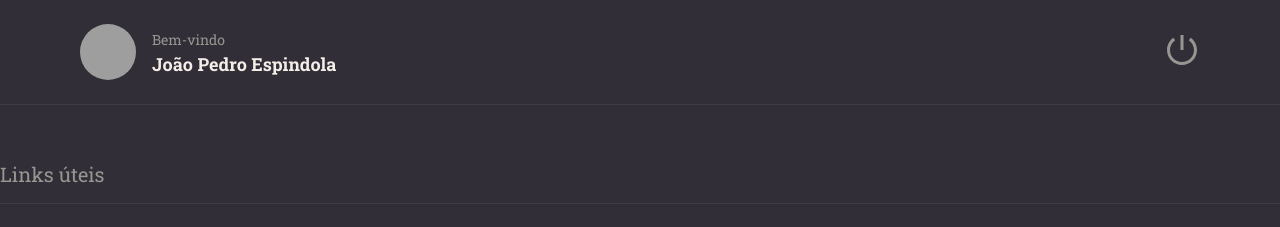
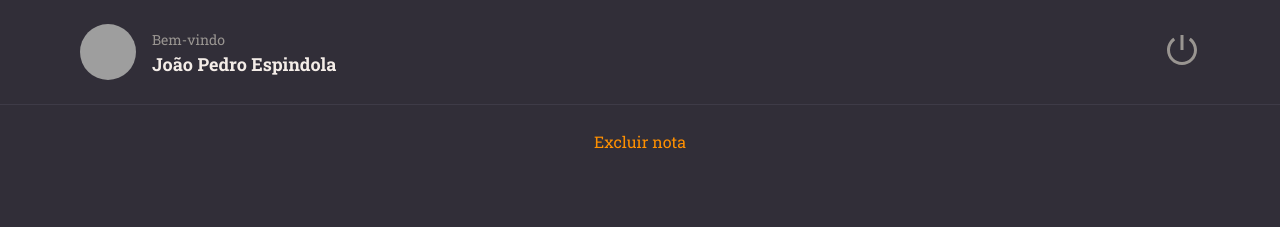
Before and after one commit to espjotape/rocketnotes, a React (Vite) app: page / in a window 1280 px wide. Shown: the top 227 px of the page. Built offline with nearby package versions, Linux system fonts and the light colour scheme; grey boxes are pictures that could not be loaded.

Commit message:
ButtonText component

```diff
--- /dev/null
+++ b/src/components/ButtonText/index.jsx
@@ -0,0 +1,12 @@
+import { Container } from "./styles";
+
+export function ButtonText({ title, ...rest}){
+  return(
+    <Container
+      type="button"
+      {...rest}
+    >
+      {title}
+    </Container>
+  )
+}
--- /dev/null
+++ b/src/components/ButtonText/styles.js
@@ -0,0 +1,9 @@
+import styled from 'styled-components'
+
+export const Container = styled.button`
+  border: none;
+  background: none;
+
+  color: ${({ theme }) => theme.COLORS.ORANGE};
+  font-size: 16px;
+`;
--- a/src/pages/Details/index.jsx
+++ b/src/pages/Details/index.jsx
@@ -1,7 +1,8 @@
 import { Container, Links } from "./styles"
 
+import { Header } from "../../components/Header"
+import { ButtonText } from "../../components/ButtonText"
 import { Button } from "../../components/Button"
-import { Header } from "../../components/Header"
 import { Section } from "../../components/Section"
 import { Tag } from "../../components/Tag"
 
@@ -9,6 +10,9 @@
   return (
     <Container>
       <Header></Header>
+
+      <ButtonText title="Excluir nota"/>
+
       <Section title="Links úteis">
         <Links>
           <li><a href="#">https://rocketseat.com.br/</a></li>
@@ -20,6 +24,7 @@
        <Tag title="express"></Tag>
        <Tag title="node"></Tag>
       </Section>
+
       <Button title="Voltar" />
     </Container>
   )
```
